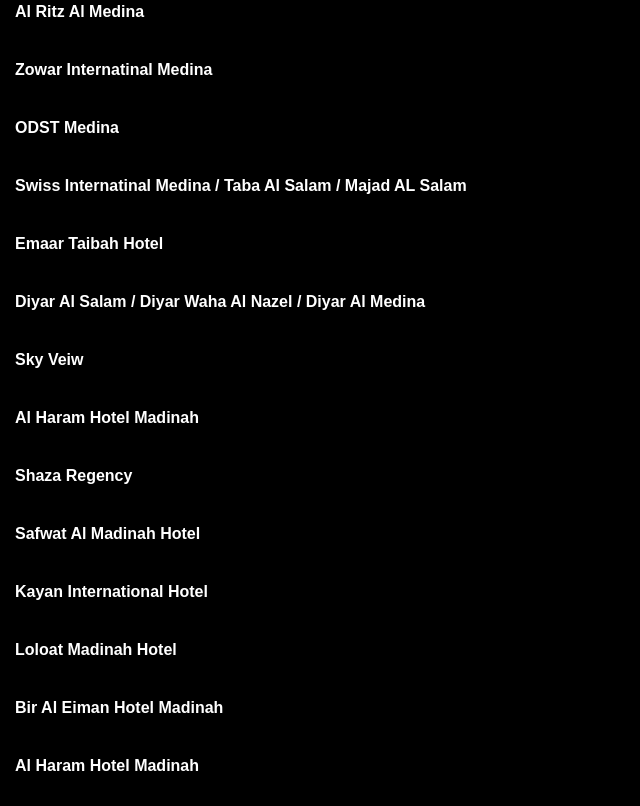
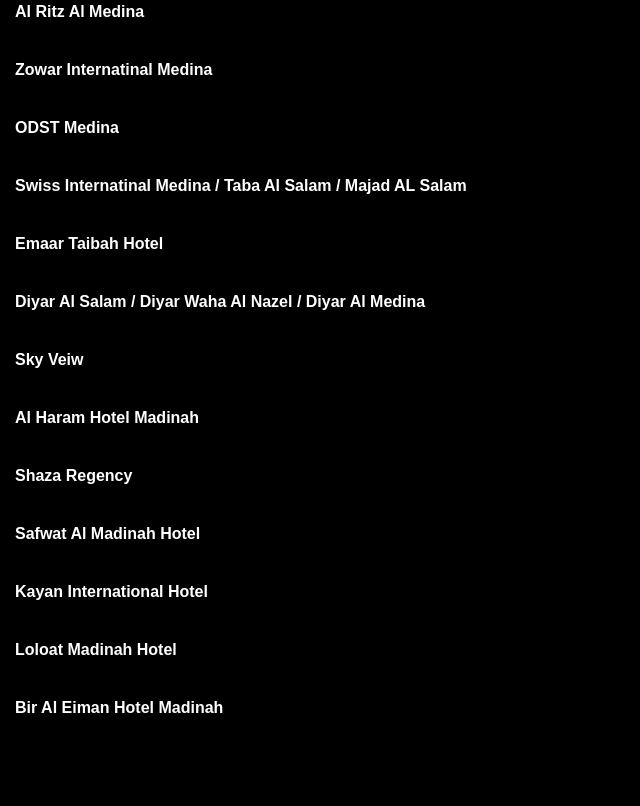
Before and after one commit to zawar4321/compass.rates, a plain HTML site: page Medina/Hotel stars/stars/5and4 star/5and4 star.html in a window 1280 px wide. Shown: the part 2431-3237 px from the top of the page, without its empty margins (0-640 px from the left). After the commit the page ends 3179 px from the top, so only its background shows below. Drawn offline with Linux system fonts and the light colour scheme.

Commit message:
Update 5and4 star.html

```diff
--- a/Medina/Hotel stars/stars/5and4 star/5and4 star.html
+++ b/Medina/Hotel stars/stars/5and4 star/5and4 star.html
@@ -60,7 +60,7 @@
         <li> <a href="https://docs.google.com/spreadsheets/d/1B5SwaGz1DMjqOnbLiSFOftfTe-WjneFFh4aGTgWR9uY/edit?usp=sharing" class="custom-link">Kayan International Hotel</a>  </li>
         <li> <a href="https://docs.google.com/spreadsheets/d/1K3inip0uWDwfZ-6kF5w3HV5pFevDlX2Neuiwp4QHGxo/edit?usp=sharing" class="custom-link">Loloat Madinah Hotel</a>  </li>
         <li> <a href="https://docs.google.com/spreadsheets/d/1THLWRCvjNtRNJVPXlaDre-etId_XYD64NdwOlL1aHHg/edit?usp=drive_link" class="custom-link">Bir Al Eiman Hotel Madinah</a>  </li>
-        <li> <a href="https://docs.google.com/spreadsheets/d/14UIT2x-sMwUGTO_i_B6XJjSC8TvbLkq51RkSSNRWYdE/edit?usp=sharing" class="custom-link">Al Haram Hotel Madinah</a>  </li>
+
 
 
 
```
